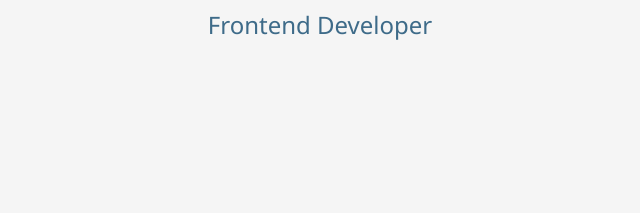
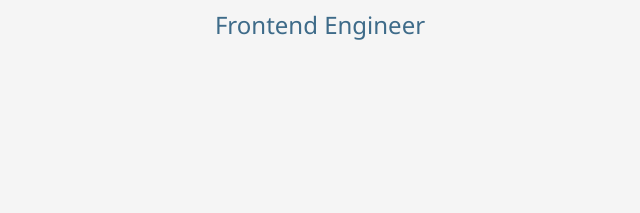
Before and after one commit to UXsree/portfolio, a plain HTML site: page index.html in a window 1280 px wide. Shown: the part 445-658 px from the top of the page, 320-960 px from the left. Drawn offline with Linux system fonts and the light colour scheme.

Commit message:
Update index.html

```diff
--- a/index.html
+++ b/index.html
@@ -43,7 +43,7 @@
                 Hi! my Name is
             </h2>
             <h1 class="home__name">Sreekanth <span class="home__name--last">PS</span></h1>
-            <h2>Frontend Developer</h2>
+            <h2>Frontend Engineer</h2>
             <div class="social-icons">
                 <a href="https://www.linkedin.com/in/sreekanth-ux/"><i class="fab fa-linkedin fa-2x"></i></a>
                 <a href="https://www.instagram.com/sree4ps/"><i class="fab fa-instagram fa-2x"></i></a>
```
